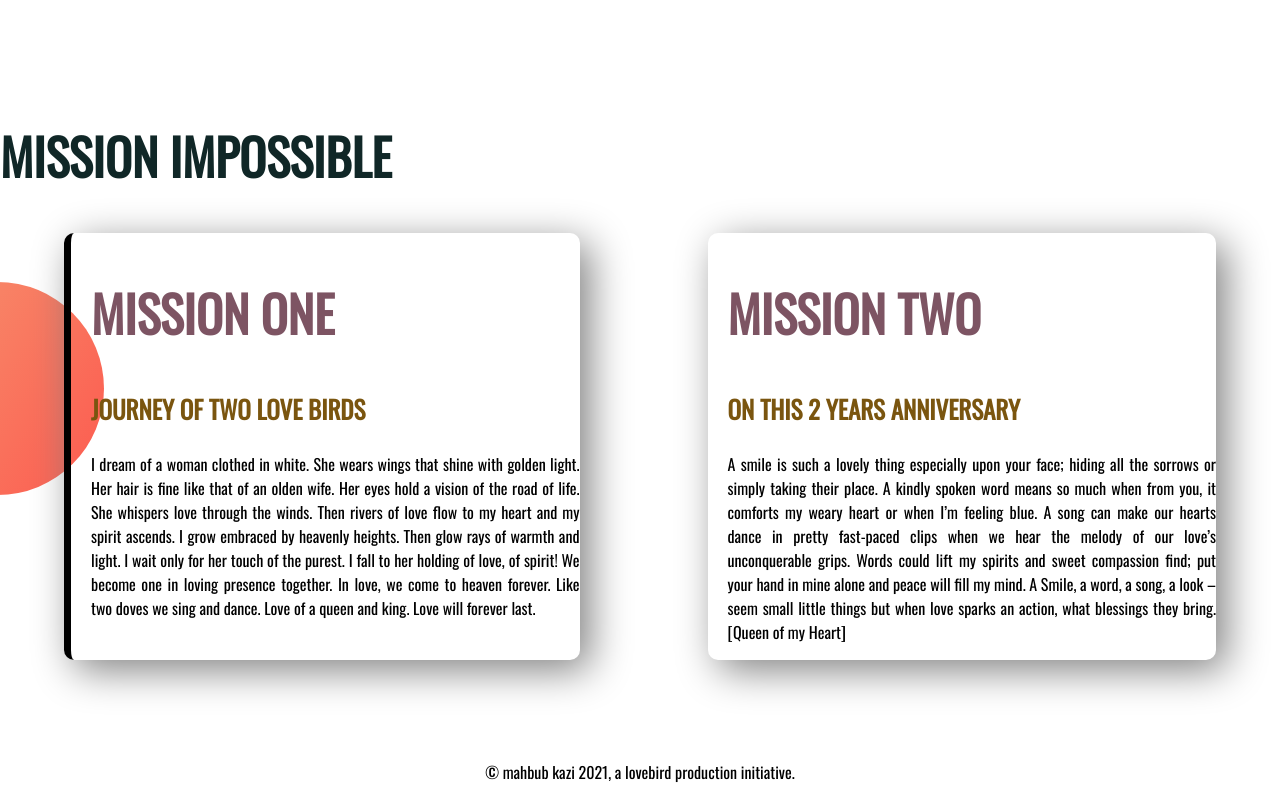
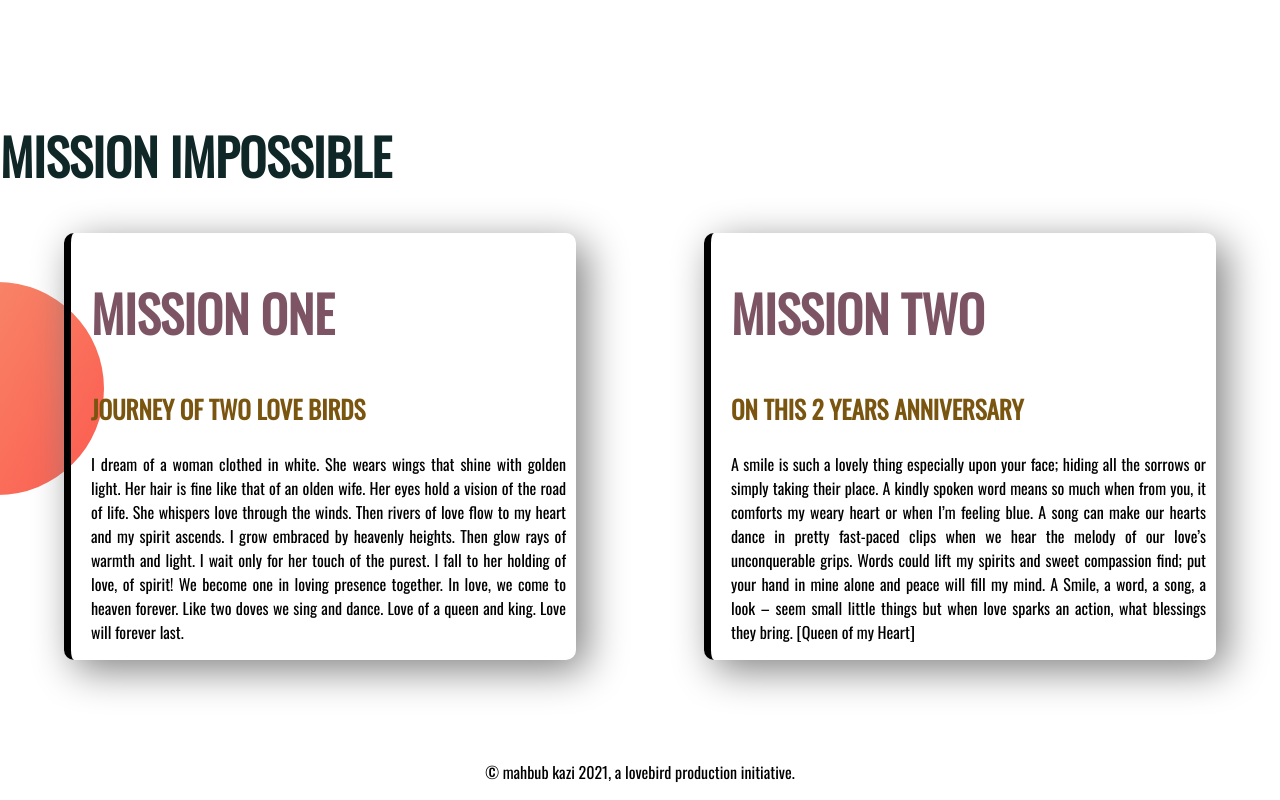
Before and after one commit to mahbubkazi/New-Dev-Portfolio, a plain HTML site: page index.html in a window 1280 px wide. Shown: the part 1176-1976 px from the top of the page. Drawn offline with nearby package versions, Linux system fonts and the light colour scheme.

Commit message:
bordered

```diff
--- a/style.css
+++ b/style.css
@@ -71,15 +71,18 @@ text-align: justify;
   box-shadow: 10px 10px 40px gray;
   text-align: justify;
 }
+.bigining-item p{
+  padding-right: 10px;
+}
 #development-id{
   border-left: 7px solid;
   border-image: linear-gradient (blue, magenta);
   border-image-slice: 1;
 }
 #full-development{
-  border-left: 7px gray;
+  border-left: 7px solid;
   border-image: linear-gradient (cyan, green);
-  border-image-slice: 1;
+  border-image-slice: 3;
 }
 footer p{
   text-align: center;
```
